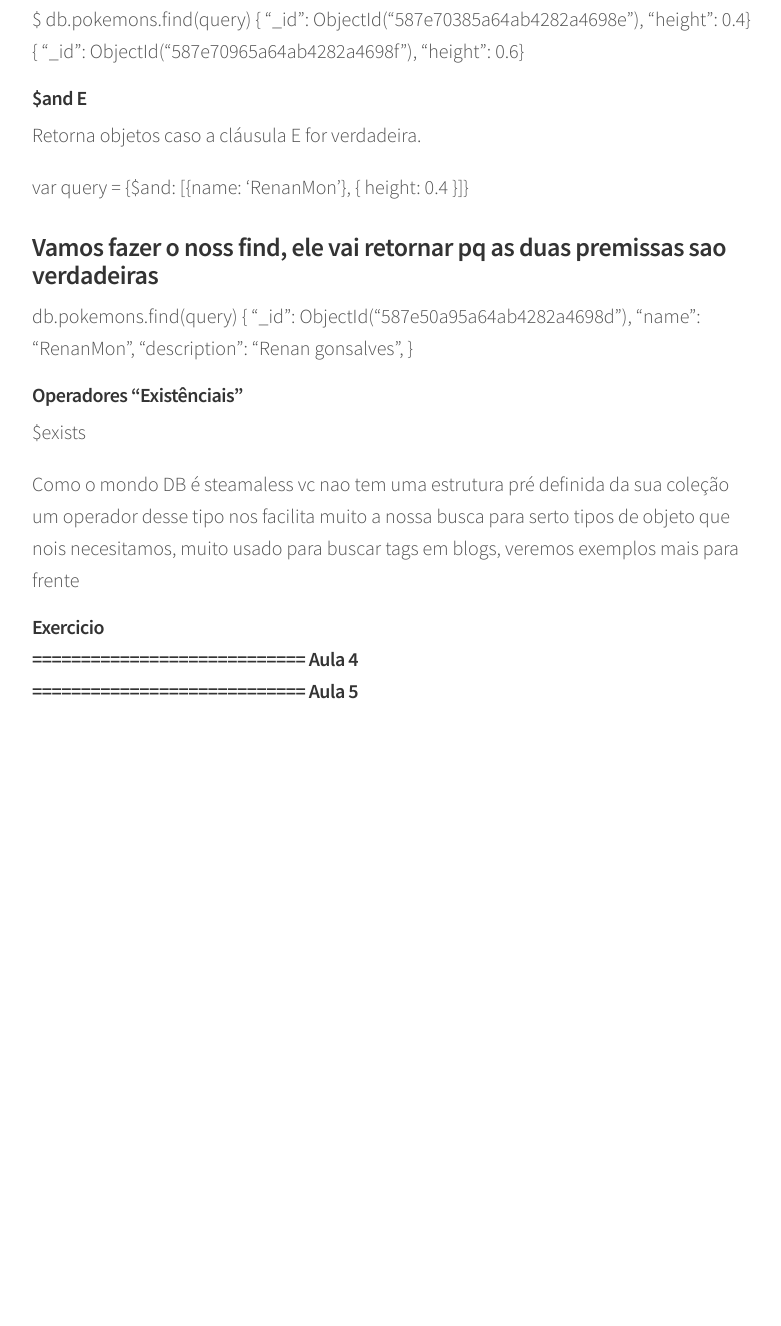
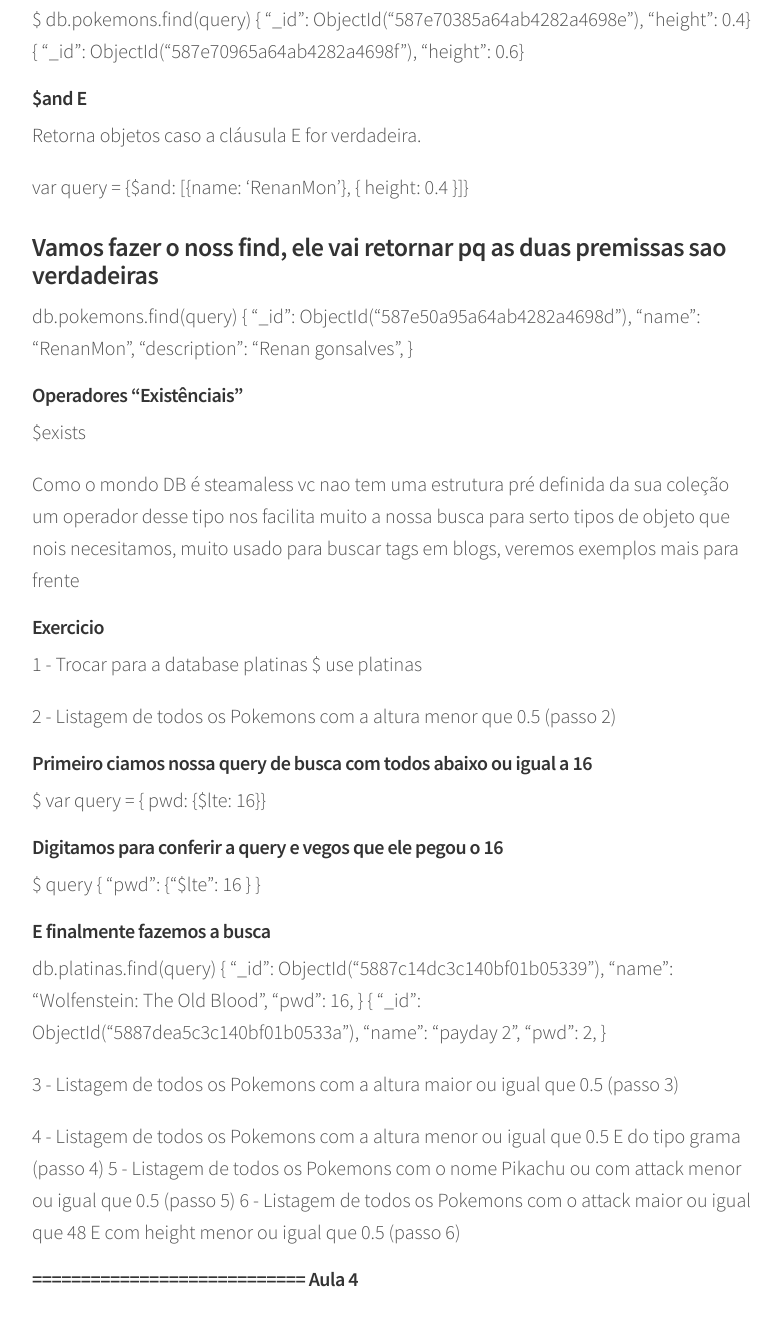
Before and after one commit to indrajithbandara/debug-blog, a Jekyll site: the page built from _posts/2017-01-03-mongo.md, in a window 1280 px wide and 1400 px high, scrolled down 9724 px. Shown: the top 1326 px of the window, without its empty margins (248-1029 px from the left). Built offline with Jekyll 4.4.1, drawn with Linux system fonts in a browser that asks for light colours; comment, search, counter and statistics services are not loaded; before the commit the page ends 10536 px from its top, so only the background shows below that; some of the changed text lies outside the part shown.

Commit message:
sobe update mongo

```diff
--- a/_posts/2017-01-03-mongo.md
+++ b/_posts/2017-01-03-mongo.md
@@ -271,7 +271,7 @@ $ db.pokemons.findOne(query)
   "name": "Raticate",
   "description": "Renan gonsalves",
 
-#### ============================ Aula 3s
+#### ============================ Aula 3
 
 ## Fizemos o C do Crud agora é o R do retrive,
 find() Retrieve
@@ -416,10 +416,37 @@ um operador desse tipo nos facilita muito a nossa busca para serto tipos de obje
 nois necesitamos, muito usado para buscar tags em blogs, veremos exemplos mais para frente
 
 ##### Exercicio
+1 - Trocar para a database platinas
+$ use platinas
 
+2 - Listagem de todos os Pokemons com a altura menor que 0.5 (passo 2)
+
+#### Primeiro ciamos nossa query de busca com todos abaixo ou igual a 16
+$ var query = { pwd: {$lte: 16}}
+
+##### Digitamos para conferir a query e vegos que ele pegou o 16
+$ query
+{ "pwd": {"$lte": 16 }
+ }
+
+##### E finalmente fazemos a busca
+ db.platinas.find(query)
+{
+  "_id": ObjectId("5887c14dc3c140bf01b05339"),
+  "name": "Wolfenstein: The Old Blood",
+  "pwd": 16,
+}
+{
+  "_id": ObjectId("5887dea5c3c140bf01b0533a"),
+  "name": "payday 2",
+  "pwd": 2,
+}
+
+3 - Listagem de todos os Pokemons com a altura maior ou igual que 0.5 (passo 3)
+
+4 - Listagem de todos os Pokemons com a altura menor ou igual que 0.5 E do tipo grama (passo 4)
+5 - Listagem de todos os Pokemons com o nome Pikachu ou com attack menor ou igual que 0.5 (passo 5)
+6 - Listagem de todos os Pokemons com o attack maior ou igual que 48 E com height menor ou igual que 0.5 (passo 6)
 
 
 #### ============================ Aula 4
-
-
-#### ============================ Aula 5
```
